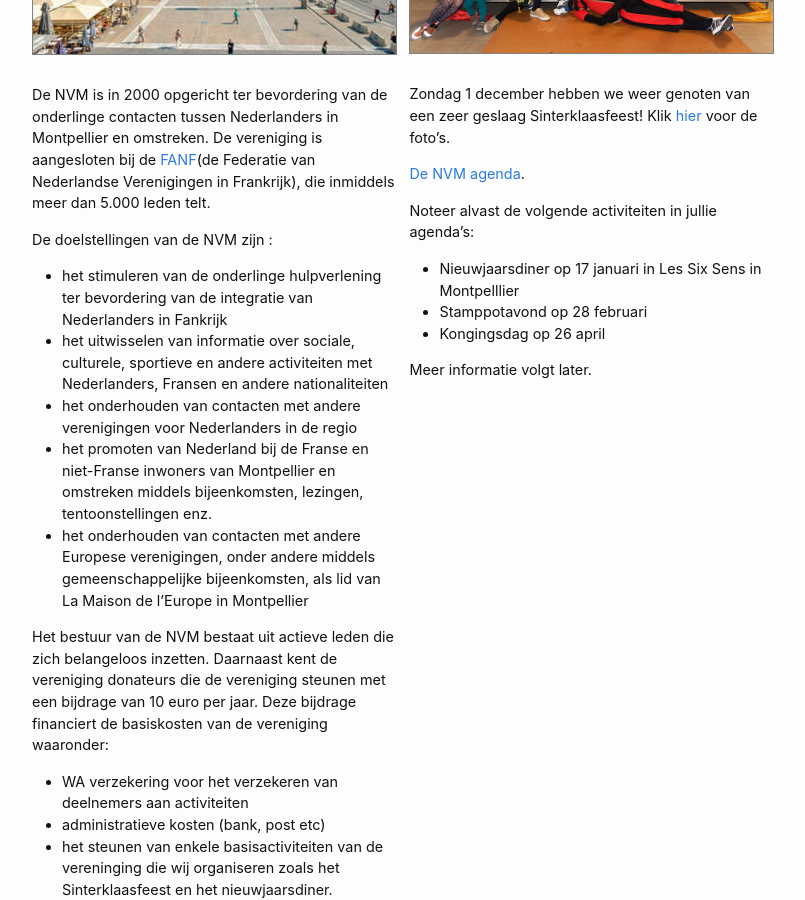
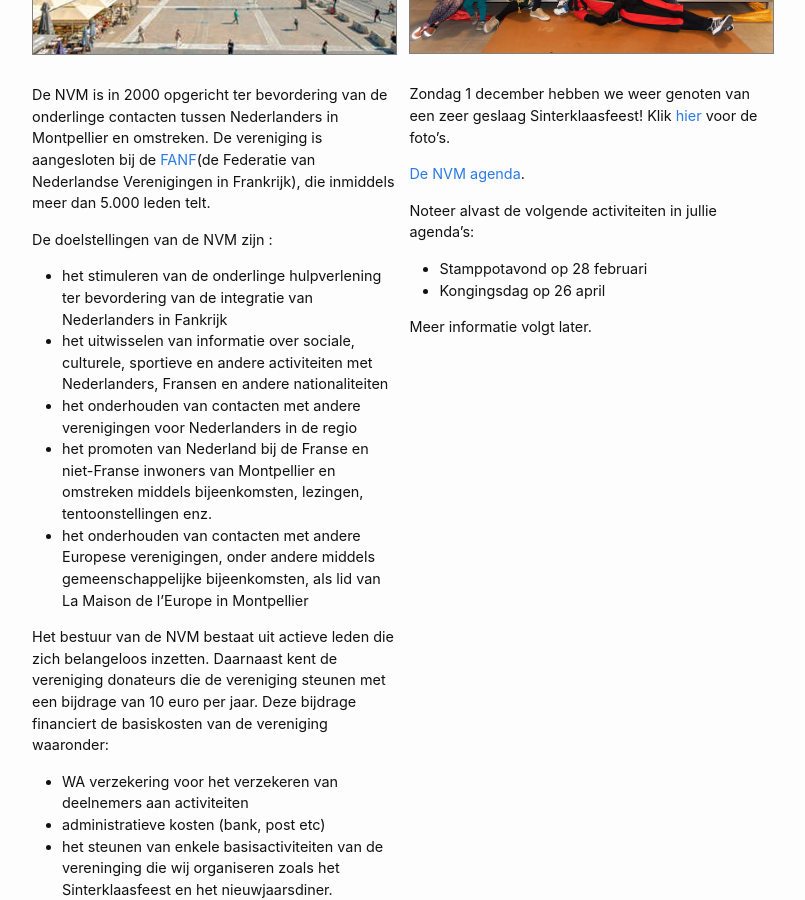
Before and after one commit to nederland34-fr/nederland34-fr.github.io, a Jekyll site: the page built from index.md, in a window 1280 px wide and 900 px high, scrolled down 357 px. Shown: the whole window, without its empty margins (238-1043 px from the left). Built offline with Jekyll 4.4.1, drawn with Linux system fonts in a browser that asks for light colours.

Commit message:
Update index.md

```diff
--- a/index.md
+++ b/index.md
@@ -38,7 +38,6 @@ Zondag 1 december hebben we weer genoten van een zeer geslaag Sinterklaasfeest!
 [De NVM agenda](https://calendar.google.com/calendar/b/1/r/eventedit/copy/Xzg5MmthYzlpOGwyNDJiYTY2c3E0NGI5azY5Mms2YjlwNzExazJiOWo4NHIzY2MxaDhjc2tjaDlvNjggNmcyODQyZzM0aTd0cWkydmI0bWl2NmZkMDhAZw).
 
 Noteer alvast de volgende activiteiten in jullie agenda's:
-- Nieuwjaarsdiner op 17 januari in Les Six Sens in Montpelllier
 - Stamppotavond op 28 februari
 - Kongingsdag op 26 april
 
```
